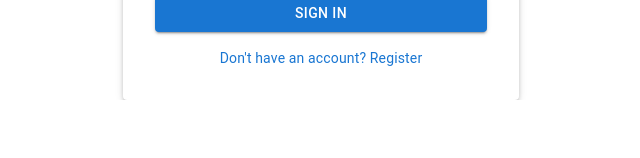
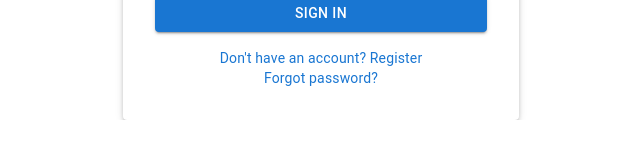
Before and after one commit to jibingzeropixels/auction_app_web, a Next.js app: page /login in a window 1280 px wide. Shown: the part 341-499 px from the top of the page, without its empty margins (319-959 px from the left). Built offline with nearby package versions, Linux system fonts and the light colour scheme.

Commit message:
Add forgot password link to login page

```diff
--- a/src/app/(auth)/login/page.tsx
+++ b/src/app/(auth)/login/page.tsx
@@ -131,6 +131,12 @@ export default function LoginPage() {
                 Don't have an account? Register
               </Typography>
             </Link>
+
+            <Link href="/forgot-password">
+                <Typography variant="body2" color="primary">
+                     Forgot password?
+                </Typography>
+            </Link>
           </Box>
         </Box>
       </Paper>
```
